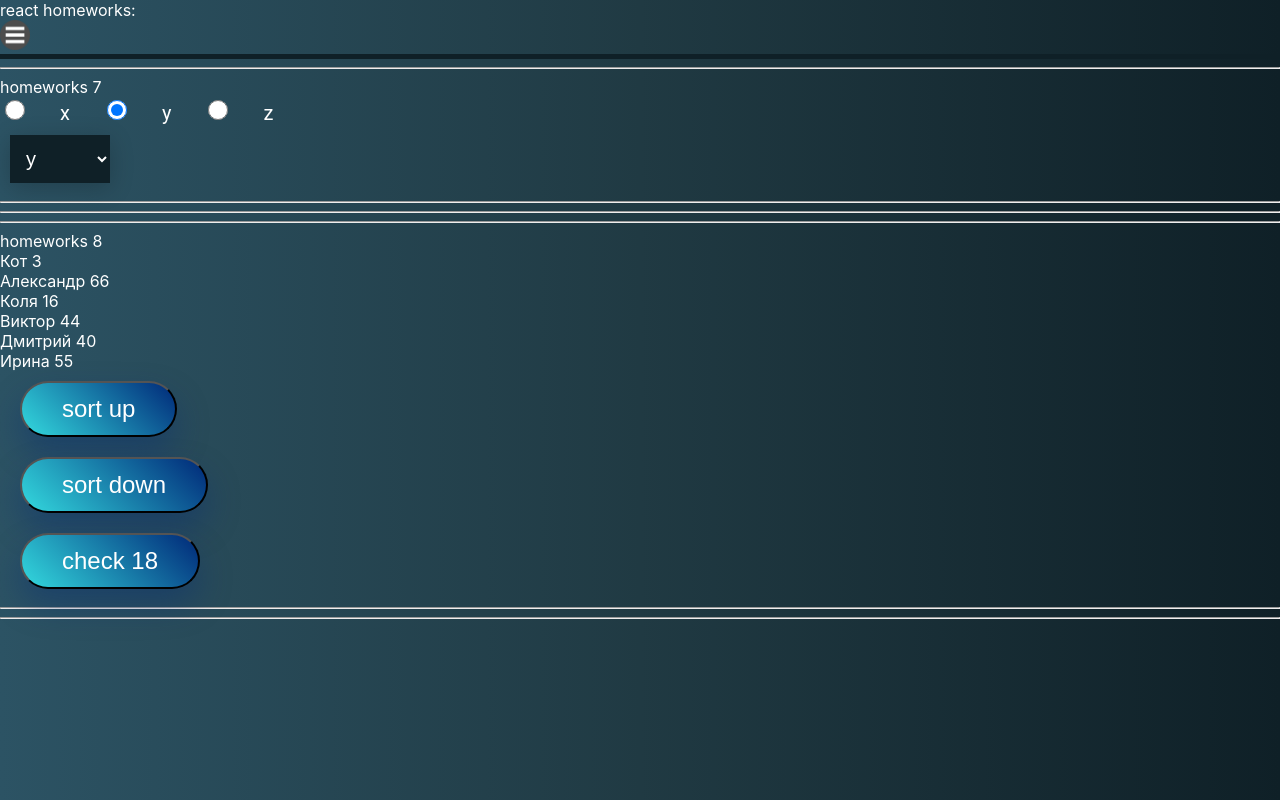
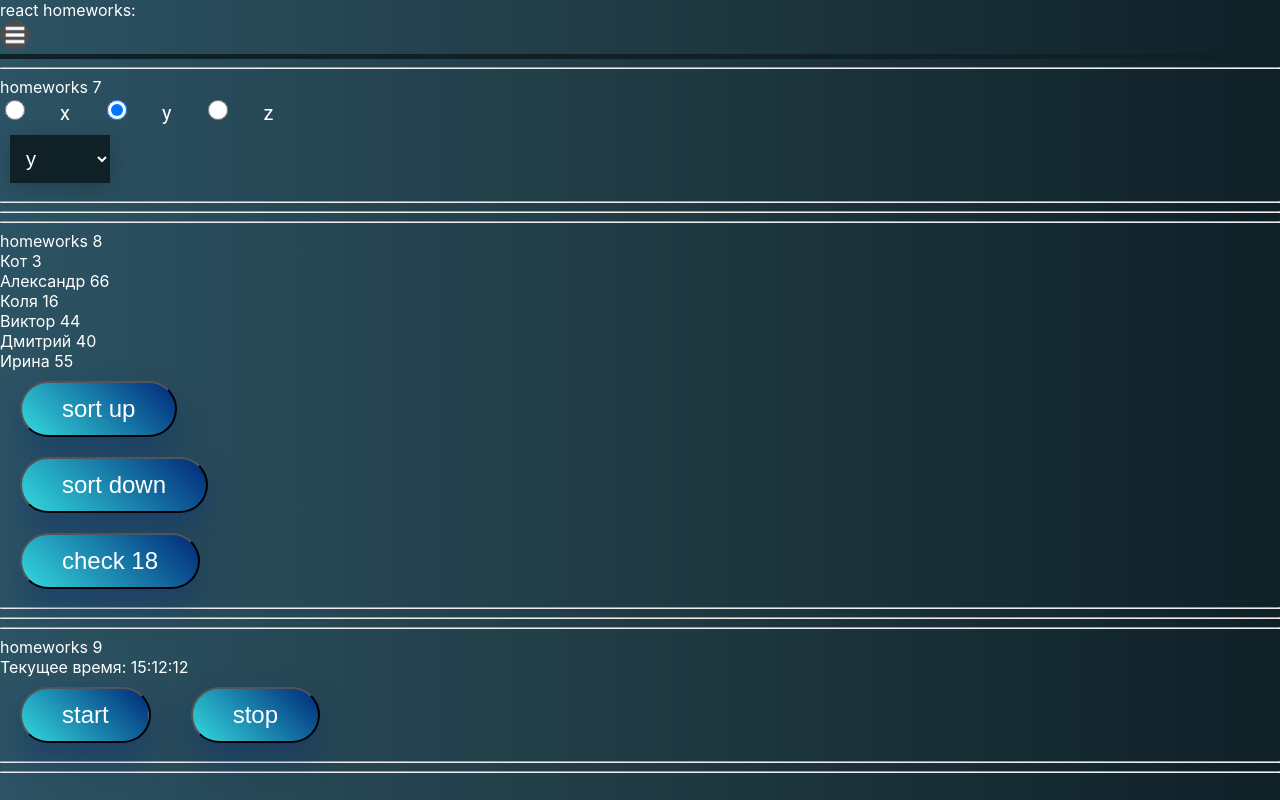
Before and after one commit to Sergo58/HW, a React (Create React App) app: page /#/junior in a window 1280 px wide. Built offline with nearby package versions, Linux system fonts and the light colour scheme.

Commit message:
HW9 start

```diff
--- a/src/p2-homeworks/h5/pages/Junior.tsx
+++ b/src/p2-homeworks/h5/pages/Junior.tsx
@@ -1,6 +1,7 @@
 import React from "react";
 import HW7 from "../../h7/HW7"
 import HW8 from "../../h8/HW8";
+import HW9 from "../../h9/HW9";
 
 
 
@@ -9,6 +10,7 @@ function Junior() {
         <div>
             <HW7/>
             <HW8/>
+            <HW9/>
         </div>
     );
 }
--- a/src/p2-homeworks/h5/pages/PreJunior.tsx
+++ b/src/p2-homeworks/h5/pages/PreJunior.tsx
@@ -4,7 +4,7 @@ import HW2 from "../../h2/HW2";
 import HW3 from "../../h3/HW3";
 import HW4 from "../../h4/HW4";
 import HW6 from "../../h6/HW6";
-import HW7 from "../../h7/HW7";
+
 function PreJunior() {
     return (
         <div>
--- /dev/null
+++ b/src/p2-homeworks/h9/Clock.tsx
@@ -0,0 +1,59 @@
+import React, {useState} from "react";
+import SuperButton from "../h4/common/c2-SuperButton/SuperButton";
+
+function Clock() {
+    let Data = new Date();
+    let Hour = Data.getHours();
+    let Minutes = Data.getMinutes();
+    let Seconds = Data.getSeconds();
+let time=("Текущее время: " + Hour + ":" + Minutes + ":" + Seconds)
+
+
+    const [timerId, setTimerId] = useState<number>();
+    const [date, setDate] = useState<Date>();
+    const [show, setShow] = useState<boolean>(false);
+
+    const stop = () => {
+        // stop
+    }
+    const start = () => {
+        stop();
+        const id: number = window.setInterval(() => {
+            setDate(date)
+        }, 1000);
+        setTimerId(id);
+    }
+
+    const onMouseEnter = () => {
+        // show
+    };
+    const onMouseLeave = () => {
+        // close
+    };
+
+    const stringTime = time; // fix with date
+    const stringDate = Data; // fix with date
+
+    return (
+        <div>
+            <div
+                onMouseEnter={onMouseEnter}
+                onMouseLeave={onMouseLeave}
+            >
+                {stringTime}
+            </div>
+
+            {show && (
+                <div>
+                    {stringDate}
+                </div>
+            )}
+
+            <SuperButton error={""} onClick={start}>start</SuperButton>
+            <SuperButton error={""} onClick={stop}>stop</SuperButton>
+
+        </div>
+    );
+}
+
+export default Clock;
--- /dev/null
+++ b/src/p2-homeworks/h9/HW9.tsx
@@ -0,0 +1,21 @@
+import React from "react";
+import Clock from "./Clock";
+
+function HW9() {
+    return (
+        <div>
+            <hr/>
+            homeworks 9
+
+            {/*should work (должно работать)*/}
+            <Clock/>
+
+            <hr/>
+            {/*для личного творчества, могу проверить*/}
+            {/*<AlternativeClock/>*/}
+            <hr/>
+        </div>
+    );
+}
+
+export default HW9;
```
Also changed, not shown: src/p2-homeworks/h9/AlternativeClock.tsx (added, +13 -0 lines).
